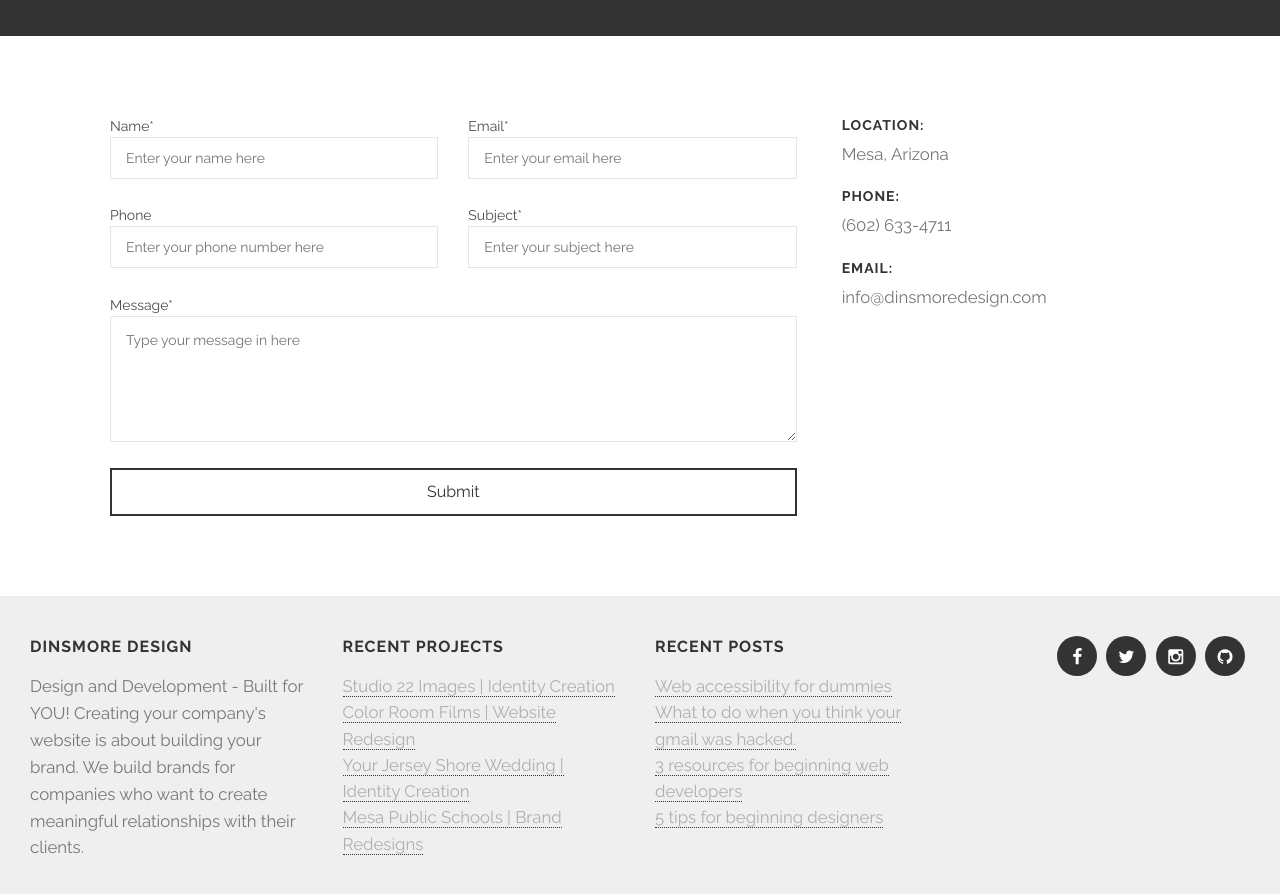
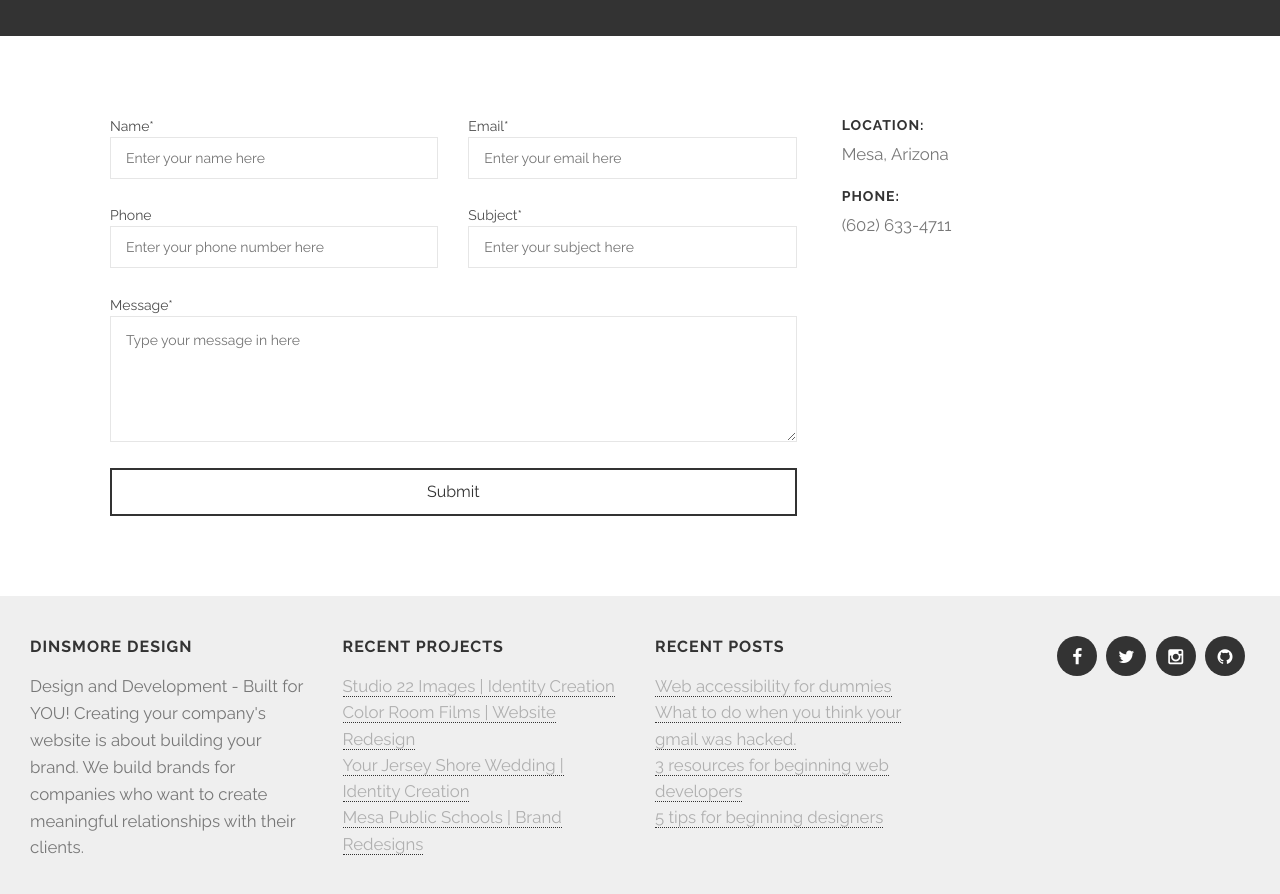
Before and after one commit to prabintp/daraljk, a Jekyll site: the page built from contact.html, in a window 1280 px wide and 900 px high, scrolled down 541 px. Shown: the top 894 px of the window. Built offline with Jekyll 4.4.1, drawn with Linux system fonts in a browser that asks for light colours.

Commit message:
Removing email to combat spam

```diff
--- a/contact.html
+++ b/contact.html
@@ -32,8 +32,6 @@ custom_js:
         <p>Mesa, Arizona</p>
         <h4>Phone:</h4>
         <p>(602) 633-4711</p>
-        <h4>Email:</h4>
-        <p>info@dinsmoredesign.com</p>
       </div>
     </div>
   </div>
```
Also changed, not shown: 1 other file.
